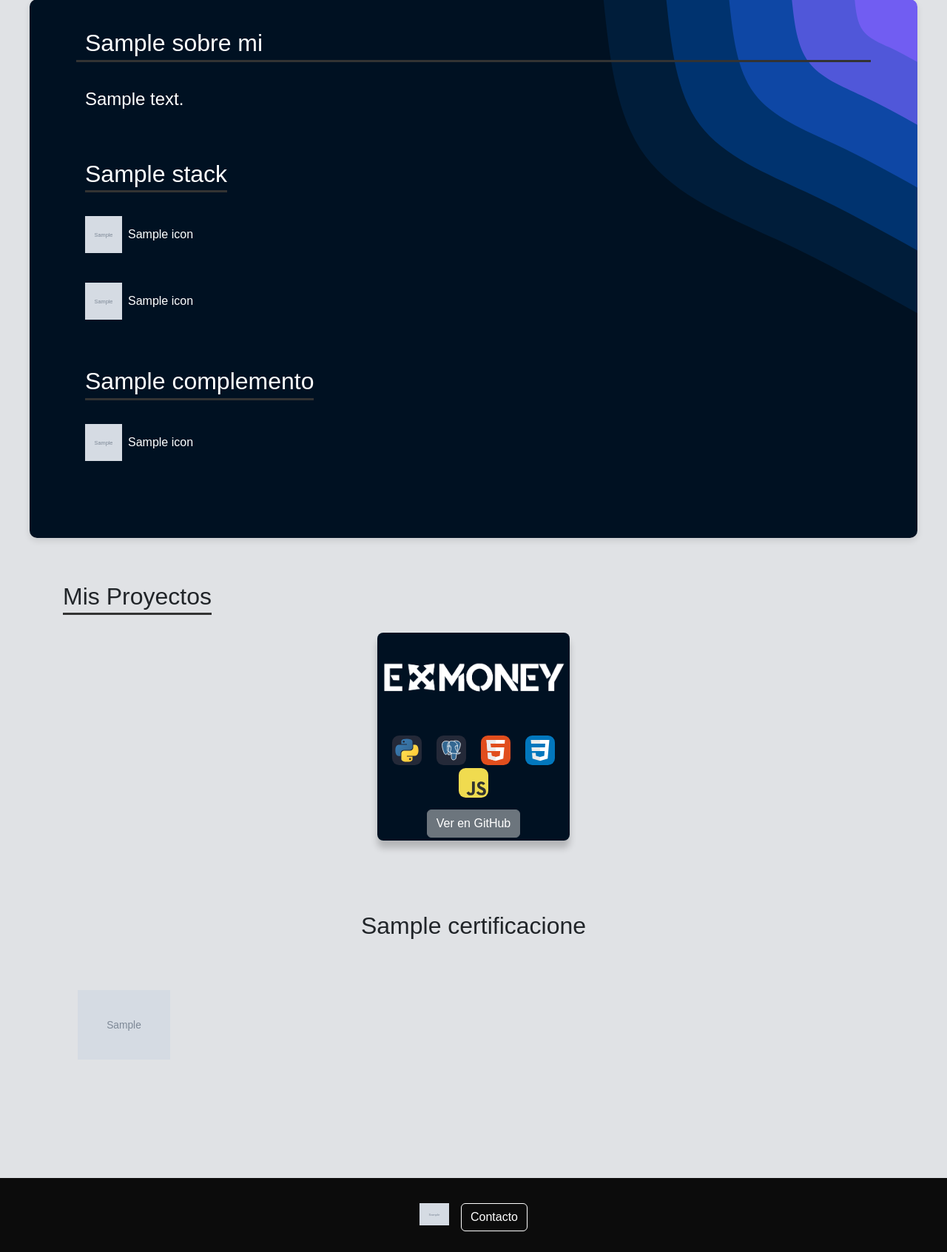
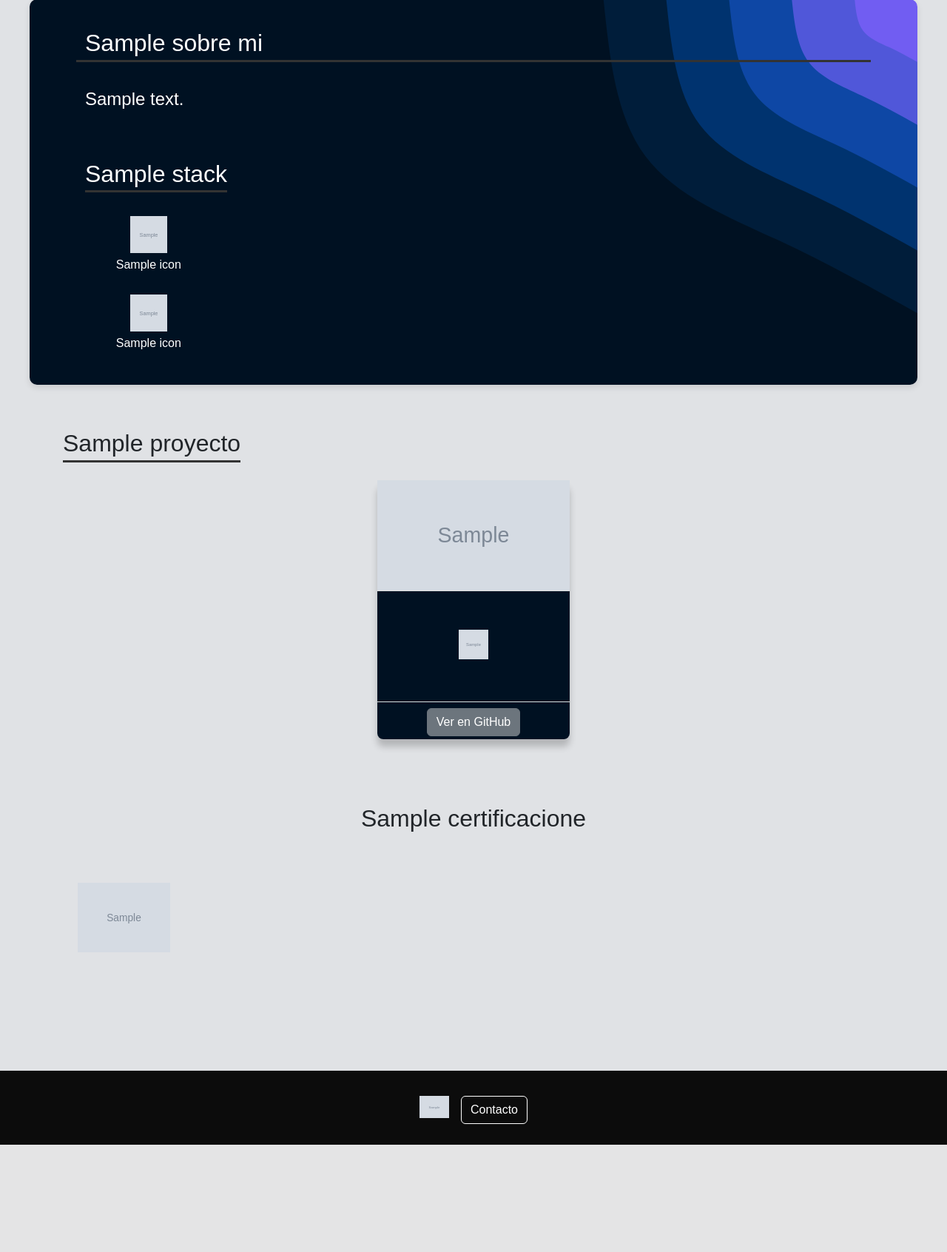
Before and after one commit to AgustinRibotta/portfolio, a Django app: template templates/home.html in a window 1280 px wide. Shown: the part 656-2348 px from the top of the page at 74% size. After the commit the page ends 2203 px from the top, so only its background shows below. Run offline with Django 5.2, Linux system fonts and the light colour scheme; the template is opened without the code that fills it: most values are stand-ins (such as "Sample title", 1, 10 or a date in 2020); grey boxes marked "Sample" are stand-in pictures.

Commit message:
Aparatado de proyectos funcional

```diff
--- a/apps/home/urls.py
+++ b/apps/home/urls.py
@@ -1,6 +1,4 @@
 from django.urls import path, include
-
-
 from . import views
 
 
--- a/apps/home/views.py
+++ b/apps/home/views.py
@@ -14,5 +14,4 @@
         'colaboraciones': presentations[6] if len(presentations) > 6 else None,
         'certificaciones': presentations[7] if len(presentations) > 7 else None,
     }
-
     return render(request, 'home.html', context)
--- a/portfolio/settings/base.py
+++ b/portfolio/settings/base.py
@@ -26,7 +26,9 @@
     'apps.home',
 ]
 
-THRY_PARTY_APPS = []
+THRY_PARTY_APPS = [
+    'django_extensions'
+]
 
 INSTALLED_APPS += LOCAL_APPS + THRY_PARTY_APPS
 
--- a/portfolio/settings/developers.py
+++ b/portfolio/settings/developers.py
@@ -3,7 +3,7 @@
 
 DEBUG = True
 
-ALLOWED_HOSTS = []
+ALLOWED_HOSTS = ["*"]
 
 DATABASES = {
     'default': {
@@ -12,9 +12,9 @@
     }
 }
 
-LANGUAGE_CODE = 'es-es'
+LANGUAGE_CODE = 'es'
 
-TIME_ZONE = 'UTC'
+TIME_ZONE = 'Europe/Rome'
 
 
 STATIC_URL = '/static/'
--- a/static/css/style.css
+++ b/static/css/style.css
@@ -199,35 +199,50 @@
 /* Mis Proyectos  */
 /* ---------------------------------- */
 
+/* Estilo general para las tarjetas */
 .cards {
     background-image: url('../images/blob-scene-haikei.svg');
     border-radius: 0.5rem;
     box-shadow: 0 10px 10px rgba(0, 0, 0, 0.2);
     transition: transform 0.3s ease, box-shadow 0.3s ease;
     color: #fff;
+    height: 350px; /* Altura fija para tarjetas */
+    display: flex;
+    flex-direction: column;
 }
 
-
+/* Efecto al pasar el ratón sobre la tarjeta */
 .cards:hover {
     transform: scale(1.01);
     box-shadow: 0 8px 15px rgba(0, 0, 0, 0.2);
 }
 
-.card-body img {
+/* Estilo para la imagen de la tarjeta */
+.card-img-top {
+    width: 100%;
+    height: 150px; /* Altura fija para la imagen */
+    object-fit: cover;
+    border-bottom: 1px solid #ddd; /* Separador entre imagen y contenido */
+}
+
+/* Estilo para las imágenes dentro del cuerpo de la tarjeta */
+.card-body .tech-icon {
+    width: 40px; /* Tamaño fijo de los iconos */
+    height: 40px; /* Tamaño fijo de los iconos */
     transition: transform 0.3s ease, filter 0.3s ease;
 }
 
-.card-body img:hover {
+/* Efecto al pasar el ratón sobre las imágenes en el cuerpo */
+.card-body .tech-icon:hover {
     transform: rotate(15deg);
 }
 
-/* Animación de entrada */
+/* Animación de entrada para las tarjetas */
 @keyframes fadeIn {
     from {
         opacity: 0;
         transform: translateY(20px);
     }
-
     to {
         opacity: 1;
         transform: translateY(0);
@@ -245,6 +260,32 @@
 
 .card:nth-child(3) {
     animation: fadeIn 1s ease-in-out 0.6s forwards;
+}
+
+/* Estilo para el cuerpo de la tarjeta */
+.card-body {
+    flex: 1; /* Expande el contenido para ocupar el espacio disponible */
+    display: flex;
+    flex-direction: column;
+    justify-content: center; /* Centra el contenido verticalmente */
+    padding: 0.5rem;
+}
+
+/* Estilo para el pie de la tarjeta */
+.card-footer {
+    padding-top: 0.5rem;
+    border-top: 1px solid #ddd; /* Separador entre contenido y pie de página */
+}
+
+/* Estilo para los botones */
+.btn-secondary {
+    background-color: #6c757d;
+    border-color: #6c757d;
+}
+
+.btn-secondary:hover {
+    background-color: #5a6268;
+    border-color: #545b62;
 }
 
 
--- a/templates/home.html
+++ b/templates/home.html
@@ -1,6 +1,6 @@
 {% load static %}
 <!DOCTYPE html>
-<html lang="en">
+<html lang="es">
 
 <head>
     <meta charset="UTF-8">
@@ -145,32 +145,39 @@
                 <p class="text-stack mt-4">{{sobre_mi.description}}</p>
                 <!-- Columna izquierda -->
                 <div class="col-lg-12 col-md-12 text-left">
-
                     <!-- Apartado Stack -->
                     <div class="row mt-5">
                         <div class="col-12">
-                            <h2 class=" section-title">{{stack.name}}</h3>
+                            <h2 class="section-title">{{stack.name}}</h2>
+                            <!-- Grid de iconos para 'stack.imgs.all' -->
                             <div class="icon-grid mt-4">
+                                <div class="row g-1"> <!-- Ajusta el espaciado entre las columnas -->
                                     {% for icon in stack.imgs.all %}
-                                <div class="d-flex align-items-center mb-3">
-                                    <img src="{{icon.img.url}}" alt="Icono de {{icon.name}}" class="tech-icon me-2">
+                                    <div class="col-2 text-center mb-1"> <!-- Reducir margen inferior -->
+                                        <img src="{{icon.img.url}}" alt="Icono de {{icon.name}}" class="tech-icon mb-1"> <!-- Reducir espacio entre el ícono y el nombre -->
                                         <p class="mb-0">{{icon.name}}</p>
                                     </div>
                                     {% endfor %}
                                 </div>
+                            </div>
+
+                            <!-- Grid de iconos para 'herramientas.imgs.all' -->
                             <div class="icon-grid mt-4">
+                                <div class="row g-1"> <!-- Ajusta el espaciado entre las columnas -->
                                     {% for icon in herramientas.imgs.all %}
-                                <div class="d-flex align-items-center mb-3">
-                                    <img src="{{icon.img.url}}" alt="Icono de {{icon.name}}" class="tech-icon me-2">
+                                    <div class="col-2 text-center mb-1"> <!-- Reducir margen inferior -->
+                                        <img src="{{icon.img.url}}" alt="Icono de {{icon.name}}" class="tech-icon mb-1"> <!-- Reducir espacio entre el ícono y el nombre -->
                                         <p class="mb-0">{{icon.name}}</p>
                                     </div>
                                     {% endfor %}
                                 </div>
                             </div>
                         </div>
+                    </div>
+
 
                     <!-- Apartado Complementos -->
-                    <div class="row mt-5">
+                    {% comment %} <div class="row mt-5">
                         <div class="col-12">
                             <h3 class="section-title">{{complementos.name}}</h3>
                             <div class="icon-grid mt-4 mb-5">
@@ -183,7 +190,7 @@
                             </div>
                         </div>
                     </div>
-                </div>
+                </div> {% endcomment %}
 
                 <!-- Columna derecha -->
                 {% comment %} <div class="col-lg-6 col-md-12 d-flex align-items-center justify-content-center">
@@ -198,35 +205,28 @@
     <!-- Mis Proyectos -->
     <section id='proyectos' class="section-2">
         <div class="container">
-            <h2 class="section-title text-center mb-4">Mis Proyectos</h2>
+            <h2 class="section-title text-center mb-4">{{proyectos.name}}</h2>
             <div class="row gap-4 justify-content-center">
-
-                <!-- Tarjeta 1 -->
-                <div class="col-md-3 mb-3">
-                    <div class="cards ">
-                        <img src="../assets/img/8cuKqx5.png" class="card-img-top" alt="Imagen del Proyecto 1">
-                        <div class="card-body text-center mt-3">
-                            <div class="d-flex flex-wrap gap-1 justify-content-center mb-3">
-                                <img src="../assets/Iconos/py.svg" alt="Icono de Tecnología 1" width="40px"
-                                    height="40px" class="mx-2">
-                                <img src="../assets/Iconos/PostgreSQL-Dark.svg" alt="Icono de Tecnología 2" width="40px"
-                                    height="40px" class="mx-2">
-                                <img src="../assets/Iconos/HTML.svg" alt="Icono de Tecnología 3" width="40px"
-                                    height="40px" class="mx-2">
-                                <img src="../assets/Iconos/CSS.svg" alt="Icono de Tecnología 4" width="40px"
-                                    height="40px" class="mx-2">
-                                <img src="../assets/Iconos/JavaScript.svg" alt="Icono de Tecnología 4" width="40px"
-                                    height="40px" class="mx-2">
-
+                <!-- Tarjeta -->
+                {% for proyecto in proyectos.cards.all %}
+                <div class="col-md-3 mb-2">
+                    <div class="cards">
+                        <img class="card-img-top" src="{{proyecto.front_page.img.url}}" alt="Proyecto nombre: {{proyecto.name}}">
+                        <div class="card-body text-center mt-1">
+                            <div class="d-flex flex-wrap gap-3 justify-content-center mb-2">
+                                {% for img in proyecto.img.all %}
+                                    <div class="d-flex flex-column align-items-center">
+                                        <img src="{{img.img.url}}" alt="Icono de {{img.name}}" class="tech-icon">
+                                    </div>
+                                {% endfor %}
                             </div>
                         </div>
                         <div class="card-footer text-center pb-1">
-                            <a href="https://github.com/tu-repositorio" class="btn btn-secondary" target="_blank">Ver en
-                                GitHub</a>
+                            <a href="{{proyecto.url}}" class="btn btn-secondary" target="_blank">Ver en GitHub</a>
                         </div>
                     </div>
                 </div>
-
+                {% endfor %}
             </div>
         </div>
     </section>
```
Also changed, not shown: apps/home/admin.py (+7 -4 lines), apps/home/models.py (+4 -3 lines), apps/home/migrations/0003_remove_card_img_card_img.py (added), apps/home/migrations/0004_alter_card_img.py (added), apps/home/migrations/0005_card_front_page.py (added). Lines whose indentation alone changed are shown as unchanged.
